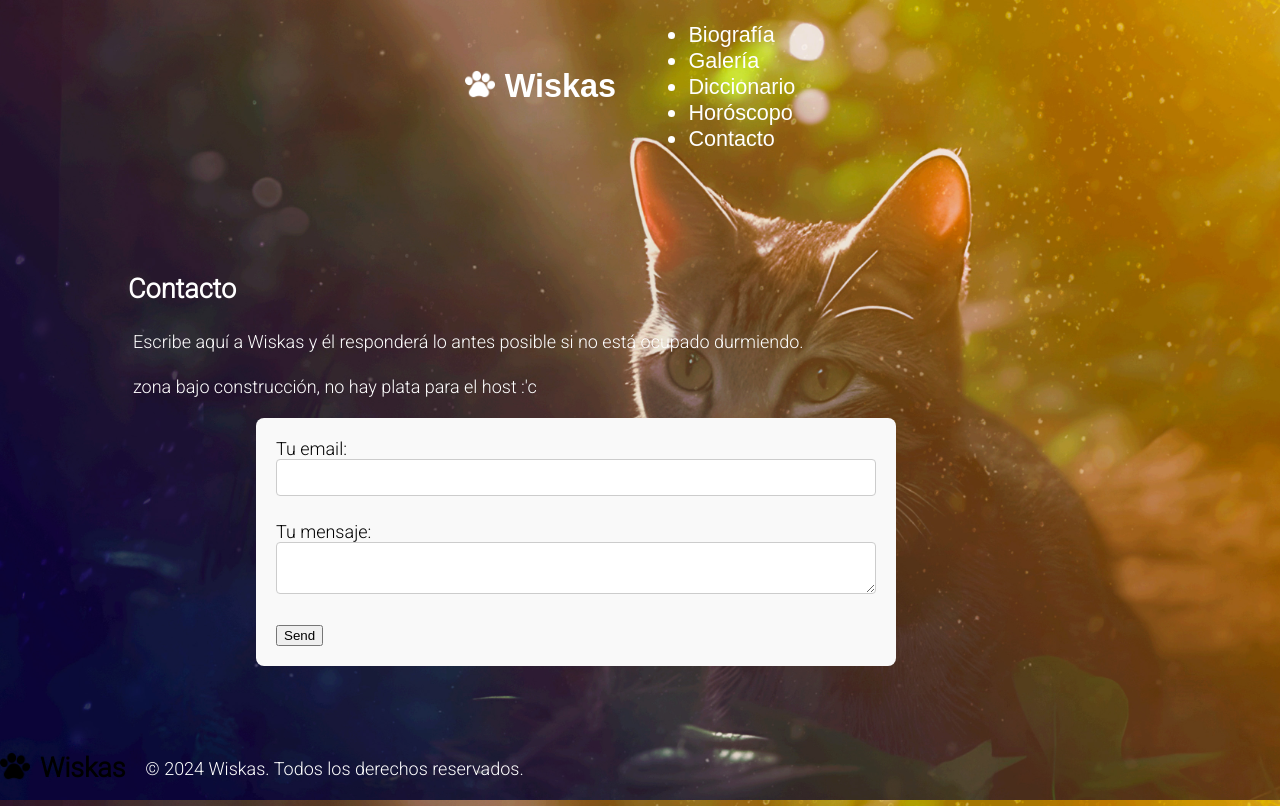
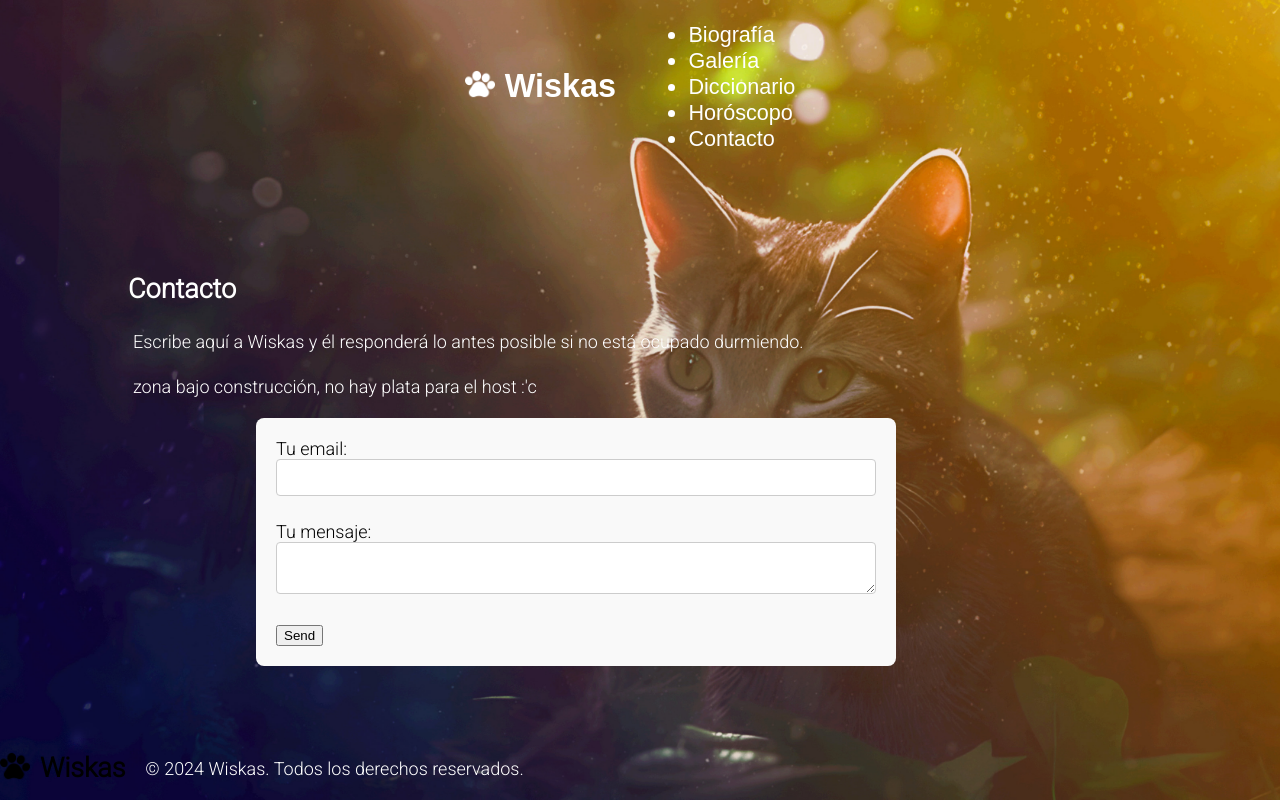
Before and after one commit to matiasnavarrete117/webwiskas.github.io, a website: page contacto.html in a window 1280 px wide. Drawn offline with Linux system fonts and the light colour scheme.

Commit message:
fix scroll 2

```diff
--- a/styles.css
+++ b/styles.css
@@ -132,6 +132,7 @@ html, body {
     margin: 0;
     padding: 0;
     height: 100%; /* Asegura que el body ocupe toda la altura del viewport */
+    overflow-x: hidden;
   }
 
 main {
```
Also changed, not shown: index.html (+0 -1 lines).
